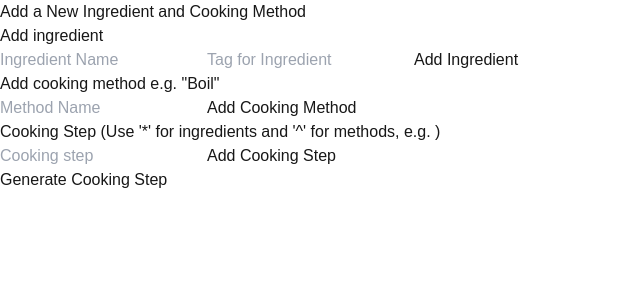
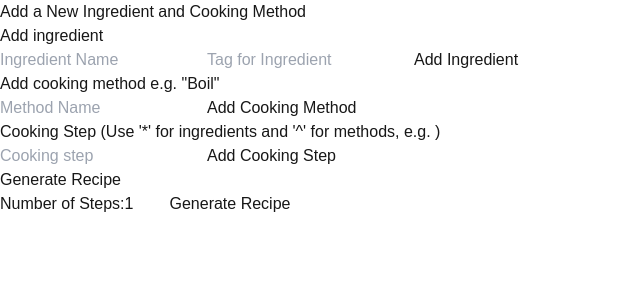
Before and after one commit to jayden-gillam/CS-311-Project-3, a Next.js app: page / in a window 1280 px wide. Shown: the top 300 px of the page, without its empty margins (0-640 px from the left). Built offline with nearby package versions, Linux system fonts and the light colour scheme.

Commit message:
can now choose how many steps in recipe

```diff
--- a/app/page.tsx
+++ b/app/page.tsx
@@ -12,6 +12,8 @@ import { generateCookingStep } from './serverActions/generateCookingStep';
 
 export default function Page() {
   const [currentRecipe, setCurrentRecipe] = useState<string | null>(null);
+  const [stepCount, setStepCount] = useState<number>(1);
+
 
   // Seperated server functions in order to fix error in vercel deployment and added function below
   async function handleGenerateCookingStep() {
@@ -42,13 +44,25 @@ export default function Page() {
       </form>
 
       <div>
-        <button onClick={handleGenerateCookingStep}>Generate Cooking Step</button>
+      <h2>Generate Recipe</h2>
+        <label>
+          Number of Steps:
+          <input
+            type="number"
+            min="2"
+            max="5"
+            value={stepCount}
+            onChange={(e) => setStepCount(Number(e.target.value))}
+          />
+        </label>
+        <button onClick={handleGenerateCookingStep}>Generate Recipe</button>
+        {/* <button onClick={handleGenerateCookingStep}>Generate Recipe</button>
         {currentRecipe && (
           <div>
             <h3>Generated Cooking Step:</h3>
             <p>{currentRecipe}</p>
           </div>
-        )}
+        )} */}
       </div>
     </div>
   );
```
